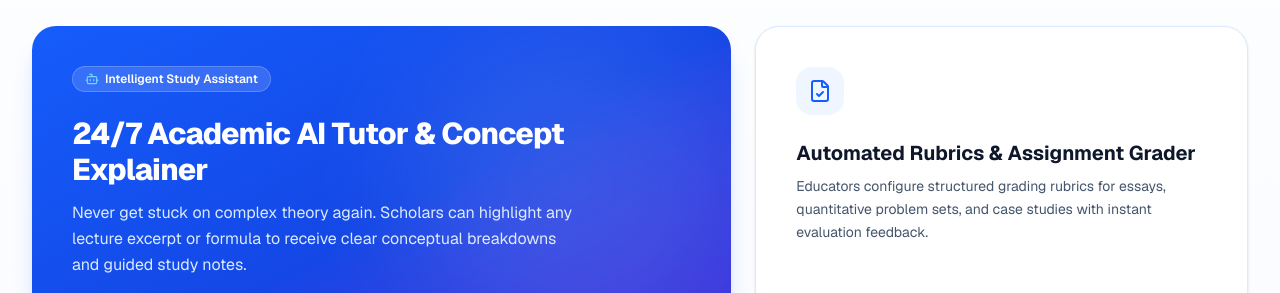
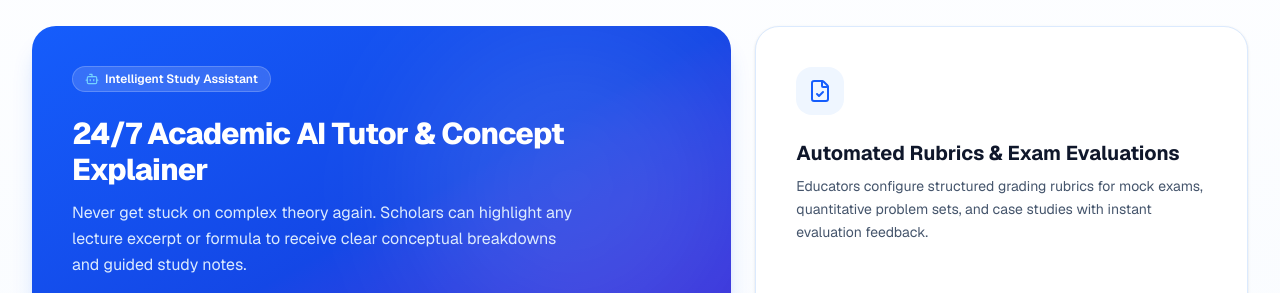
Before and after one commit to yashan223/lms, a Next.js app: page / in a window 1280 px wide. Shown: the part 2460-2753 px from the top of the page. Built offline with nearby package versions, Linux system fonts and the light colour scheme; no server answers.

Commit message:
Remove all Assignment related code and replace with Live Classes, Exam Mocks, and Syllabus Materials

```diff
--- a/app/api/admin/route.ts
+++ b/app/api/admin/route.ts
@@ -342,9 +342,9 @@ export async function POST(request: Request) {
       const { title, description, dueDate, courseId, paperCode, durationMins, totalMarks } = body;
       const newMock = await prisma.event.create({
         data: {
-          title: title || `Assessment: ${paperCode || "Unit Test"}`,
+          title: title || `Mock Exam: ${paperCode || "Unit Test"}`,
           description: description || `Standardized academic assessment (${durationMins || 90} mins, ${totalMarks || 75} marks).`,
-          type: EventType.ASSIGNMENT,
+          type: EventType.EXAM_MOCK,
           dueDate: new Date(dueDate || Date.now() + 7 * 24 * 60 * 60 * 1000),
           courseId: courseId || null,
         },
--- a/app/api/dashboard/route.ts
+++ b/app/api/dashboard/route.ts
@@ -214,8 +214,8 @@ export async function POST(request: NextRequest) {
         parsedDueDate = new Date();
       }
 
-      const validTypes = ["ASSIGNMENT", "EXAM_MOCK", "LIVE_SEMINAR", "DEADLINE"];
-      const validatedType = validTypes.includes(type) ? type : "ASSIGNMENT";
+      const validTypes = ["EXAM_MOCK", "LIVE_SEMINAR", "DEADLINE"];
+      const validatedType = validTypes.includes(type) ? type : "LIVE_SEMINAR";
 
       let validCourseId: string | null = null;
       if (courseId && typeof courseId === "string" && courseId.trim() !== "" && courseId !== "none" && courseId !== "all") {
--- a/app/dashboard/page.tsx
+++ b/app/dashboard/page.tsx
@@ -149,7 +149,7 @@ function DashboardContent() {
   const [newEventTitle, setNewEventTitle] = useState("");
   const [newEventDesc, setNewEventDesc] = useState("");
   const [newEventDate, setNewEventDate] = useState("");
-  const [newEventType, setNewEventType] = useState("ASSIGNMENT");
+  const [newEventType, setNewEventType] = useState("LIVE_SEMINAR");
   const [newEventCourseId, setNewEventCourseId] = useState("");
   const [isSubmittingEvent, setIsSubmittingEvent] = useState(false);
   const [eventError, setEventError] = useState<string | null>(null);
@@ -256,7 +256,7 @@ function DashboardContent() {
     setNewEventDate(formatForDateTimeInput(d));
     setNewEventTitle("");
     setNewEventDesc("");
-    setNewEventType("ASSIGNMENT");
+    setNewEventType("LIVE_SEMINAR");
     setNewEventCourseId(
       calendarCourseFilter !== "all" ? calendarCourseFilter : (myCourses[0]?.id || "")
     );
@@ -770,7 +770,7 @@ function DashboardContent() {
                 className="bg-[#0c2461] hover:bg-[#103080] text-white text-xs gap-1.5 h-8"
               >
                 <Plus className="w-3.5 h-3.5" />
-                <span>+ Schedule Assignment</span>
+                <span>+ Schedule Live Class</span>
               </Button>
             )}
             {userRole === "ADMIN" && (
@@ -1847,9 +1847,8 @@ function DashboardContent() {
                     onChange={(e) => setNewEventType(e.target.value)}
                     className="w-full h-8 px-2 rounded-lg border border-slate-300 text-xs font-semibold bg-white focus:ring-2 focus:ring-blue-500 focus:outline-none"
                   >
-                    <option value="ASSIGNMENT">Assignment</option>
+                    <option value="LIVE_SEMINAR">Live Virtual Seminar / Class</option>
                     <option value="EXAM_MOCK">Exam / Mock Assessment</option>
-                    <option value="LIVE_SEMINAR">Live Seminar / Class</option>
                     <option value="DEADLINE">Study Deadline / Milestone</option>
                   </select>
                 </div>
--- a/app/tutor/page.tsx
+++ b/app/tutor/page.tsx
@@ -1699,10 +1699,10 @@ function TutorDashboardContent() {
             </div>
 
             <form onSubmit={handleScheduleClass} className="space-y-3.5 text-xs">
-              {/* Assignment Mode Toggle */}
+              {/* Session Mode Toggle */}
               <div>
                 <label className="font-bold text-slate-700 block mb-1.5">
-                  Assignment Target
+                  Session Audience
                 </label>
                 <div className="grid grid-cols-2 gap-2">
                   <button
@@ -1814,7 +1814,7 @@ function TutorDashboardContent() {
                     className="w-full h-9 rounded-xl border border-slate-200 px-3 bg-white text-xs font-medium"
                   >
                     <option value="LIVE_SEMINAR">Live Virtual Seminar</option>
-                    <option value="ASSIGNMENT">Problem Workshop / Milestone</option>
+                    <option value="DEADLINE">Study Workshop / Milestone</option>
                   </select>
                 </div>
 
--- a/components/landing/BentoFeatures.tsx
+++ b/components/landing/BentoFeatures.tsx
@@ -67,10 +67,10 @@ export function BentoFeatures() {
                 <FileCheck className="w-6 h-6" />
               </div>
               <h3 className="text-xl font-bold text-slate-900 mb-2">
-                Automated Rubrics & Assignment Grader
+                Automated Rubrics & Exam Evaluations
               </h3>
               <p className="text-slate-600 text-xs sm:text-sm leading-relaxed mb-6">
-                Educators configure structured grading rubrics for essays, quantitative problem sets, and case studies with instant evaluation feedback.
+                Educators configure structured grading rubrics for mock exams, quantitative problem sets, and case studies with instant evaluation feedback.
               </p>
             </div>
 
--- a/components/landing/RoleTabsShowcase.tsx
+++ b/components/landing/RoleTabsShowcase.tsx
@@ -208,7 +208,7 @@ export function RoleTabsShowcase() {
                     {[
                       {
                         title: "Interactive Syllabus & Curriculum Builder",
-                        desc: "Easily organize lecture modules, reading materials, and homework assignments.",
+                        desc: "Easily organize lecture modules, reading materials, and worked solution packs.",
                       },
                       {
                         title: "Automated Rubrics & Exam Evaluator",
--- a/prisma/seed.ts
+++ b/prisma/seed.ts
@@ -524,9 +524,9 @@ async function main() {
 
     await prisma.event.create({
       data: {
-        title: "Assignment: Pure Mathematics P4 Differential Calculus Solution is due",
-        description: "Submit handwritten working for Questions 1-8 in PDF format.",
-        type: EventType.ASSIGNMENT,
+        title: "Mock Exam: Pure Mathematics P4 Differential Calculus Assessment",
+        description: "Timed assessment on pure mathematical methods and calculus proofs.",
+        type: EventType.EXAM_MOCK,
         dueDate: new Date(Date.now() + 7 * 24 * 60 * 60 * 1000),
         courseId: mathCourse.id,
         userId: studentUser.id,
```
Also changed, not shown: 1 other file (tests, documents, lock files or other folders).
